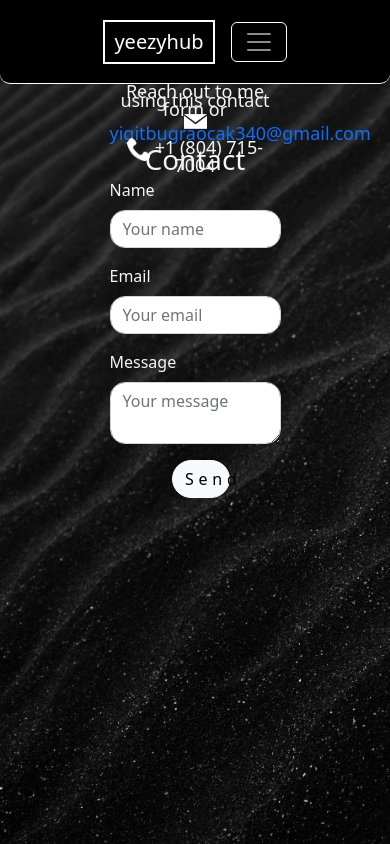
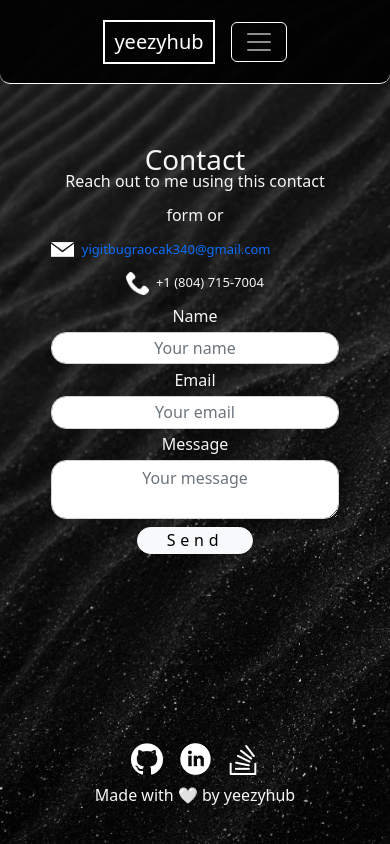
Before and after one commit to yeezyhub/React-Portfolio, a React (Create React App) app: page /contact in a window 390 px wide. Built offline with nearby package versions, Linux system fonts and the light colour scheme.

Commit message:
Contact media query is redesigned

```diff
--- a/src/App.css
+++ b/src/App.css
@@ -62,12 +62,13 @@ body {
     position: absolute;
     justify-content: center;
     /* left: 37vw; */
-    top: 92%;
-    width: 100%;
+    top: 94%;
+    /* width: 100%; */
+    width: max-content;
 }
 
 .footer-el {
-    margin: 0 1vw 0 1vw;
+    margin: 0 1vw 0 0;
 }
 
 .icon {
@@ -116,9 +117,12 @@ body {
     transition: .3s;
 }
 
-.btn {
-    margin-left: 16vw;
-    margin-right: 11vw;
+.send{
+    text-align: center;
+}
+
+.btn, .btn-light {
+    margin: 2vw 10vw 5vw 10vw !important;
     width: 15vw;
     letter-spacing: .3rem;
     font-weight: 200;
@@ -266,6 +270,16 @@ h4 {
     border-radius: 15px !important;
 }
 
+.form-label{
+    margin: 1vw 0 1vw 1vw !important;
+}
+
+.about-footer{
+   position: absolute;
+   left: 26.6%;
+   top: 126.1%;
+}
+
 .required {
     text-align: center;
     font-style: italic;
@@ -325,7 +339,7 @@ h4 {
 @media only screen and (max-width: 390px) {
     .container-fluid {
         justify-content: center !important;
-        background-color: black;
+        background-color: rgba(0, 0, 0, 0.9);
         padding: 5vw;
         border-bottom: white .1px solid;
         border-bottom-left-radius: 10px;
@@ -335,7 +349,7 @@ h4 {
 
     .navbar-collapse {
         text-align: -webkit-center;
-        background-color: #000000d9;
+        background-color: rgba(0, 0, 0, 0.01);
         border-right: white 3px solid;
         border-left: white 3px solid;
         margin: 5vw 15vw 0 15vw;
@@ -443,8 +457,9 @@ h4 {
     }
 
     .about-footer {
-        position: relative;
-        margin: 3vw 0 10vw 0;
+        position: absolute;
+        left: 50%;
+        /* margin: 3vw 0 10vw 0; */
     }
 
     #carouselExampleCaptions {
@@ -455,32 +470,107 @@ h4 {
         margin: 0 10vw 10vw 10vw;
     }
 
-    .d-md-block{
+    .d-md-block {
         display: block;
     }
 
-    .carousel-caption{
+    .carousel-caption {
         top: 40%;
         text-align: -webkit-center !important;
     }
 
-    .project-text{
+    .project-text {
         width: max-content;
         font-size: smaller;
         margin: 0 !important;
         position: relative;
     }
 
-    .project-footer{
+    .project-footer {
         position: absolute;
         left: 50%;
         top: 85%;
         margin: 3vw 0 10vw 0;
     }
 
-    h5{
+    h5 {
         margin-bottom: 0 !important;
     }
 
+    .contact-container {
+        position: absolute;
+        top: 30vw;
+        display: flex;
+        flex-direction: column;
+        width: 80% !important;
+        left: 10%;
+    }
+
+    /* .mb-3 {
+        margin-bottom: 0 !important;
+    } */
+
+    .btn,
+    .btn-light {
+        width: 40%;
+        margin: 3vw 0 0 0;
+        padding: .2vw !important;
+    }
+
+    .form {
+        text-align-last: center;
+    }
+
+    .send {
+        display: flex;
+        justify-content: center;
+    }
+
+    .contact-text {
+        font-size: medium;
+        line-height: 4vh !important;
+        /* width: fit-content; */
+        margin-bottom: 0;
+    }
+
+    .email-div{
+        display: flex;
+        align-items: center;
+    }
+
+    .phone-div{
+        display: flex;
+        align-items: center;
+        justify-content: center;
+        font-size: small;
+    }
+
+    .email{
+        font-size: small;
+        margin-left: 2vw;
+    }
+
+    .form-control{
+        height: 10%;
+        padding: .5vh !important;
+    }
+
+    .form-label{
+        margin: 1vw 0 1vw 0 !important;
+    }
+
+    .contact-footer{
+        position: absolute;
+        left: 50%;
+        top: 88%;
+    }
+
+    .modal-dialog{
+        text-align: -webkit-center;
+    }
+
+    .modal-content{
+        width: 90% !important;
+    }
 
 }
--- a/src/pages/Contact.js
+++ b/src/pages/Contact.js
@@ -5,8 +5,7 @@ import phoneIcon from '../assets/images/phone-icon.png';
 import checkmarkIcon from '../assets/images/checkmark-icon.png';
 import $ from 'jquery';
 import background from "../assets/images/background.jpg";
-
-
+import Footer from '../components/Footer';
 
 
 import { validateEmail } from "../utils/helpers.js";
@@ -86,10 +85,10 @@ export default function Contact() {
             <h1 class='text-middle section-header'>Contact</h1>
 
             <div className="container mt-5 contact-container">
-                <h2 className="contact-text">Reach out to me using this contact form or <br /> <img src={emailIcon} alt="email-logo" width={23} height={15} /> <a className="email" href="mailto:yigitbugraocak340@gmail.com"> yigitbugraocak340@gmail.com</a> <br /> <img src={phoneIcon} alt="phone-logo" width={23} height={23} /> +1 (804) 715-7004</h2>
+                <h2 className="contact-text">Reach out to me using this contact form or <br /> <div className="email-div"><img src={emailIcon} alt="email-logo" width={23} height={15} /> <a className="email" href="mailto:yigitbugraocak340@gmail.com"> yigitbugraocak340@gmail.com</a> </div> <div className="phone-div"> <img className="phone" src={phoneIcon} alt="phone-logo" width={23} height={23} /> &nbsp; +1 (804) 715-7004 </div> </h2>
                 <form className="form" >
                     {/* Name */}
-                    <div className="mb-3">
+                    <div>
                         <label className="form-label" htmlFor="name">Name</label>
                         <input
                             className="form-control"
@@ -102,7 +101,7 @@ export default function Contact() {
                     </div>
 
                     {/* Email */}
-                    <div className="mb-3">
+                    <div>
                         <label className="form-label" htmlFor="email">Email</label>
                         <input
                             className="form-control"
@@ -115,7 +114,7 @@ export default function Contact() {
                     </div>
 
                     {/* Message  */}
-                    <div className="mb-3">
+                    <div>
                         <label className="form-label" htmlFor="message">Message</label>
                         <textarea
                             className="form-control"
@@ -185,6 +184,9 @@ export default function Contact() {
                     )}
                 </form>
             </div>
+            <div className="contact-footer">
+                <Footer />
+            </div>
         </div>
 
     )
```
